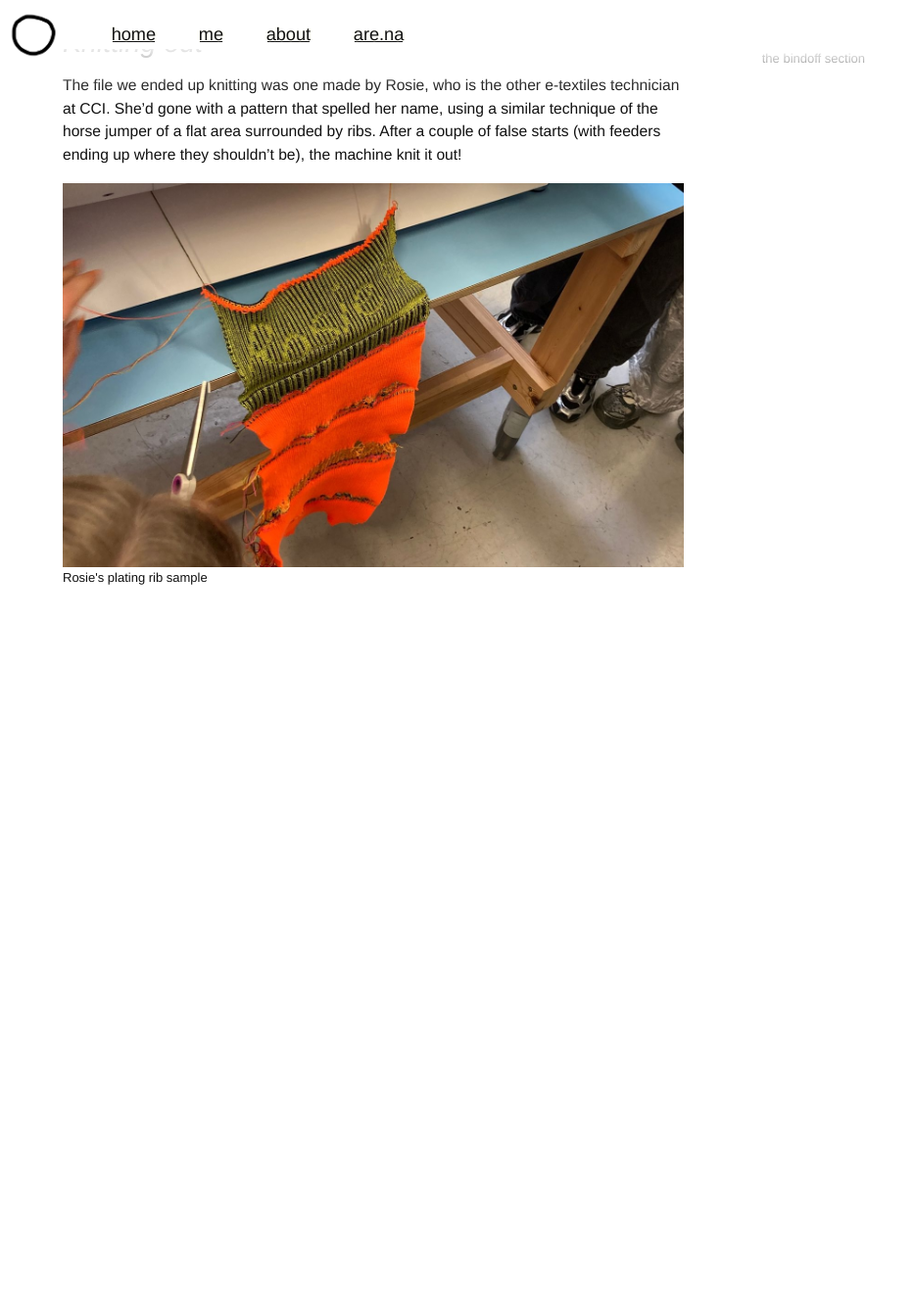
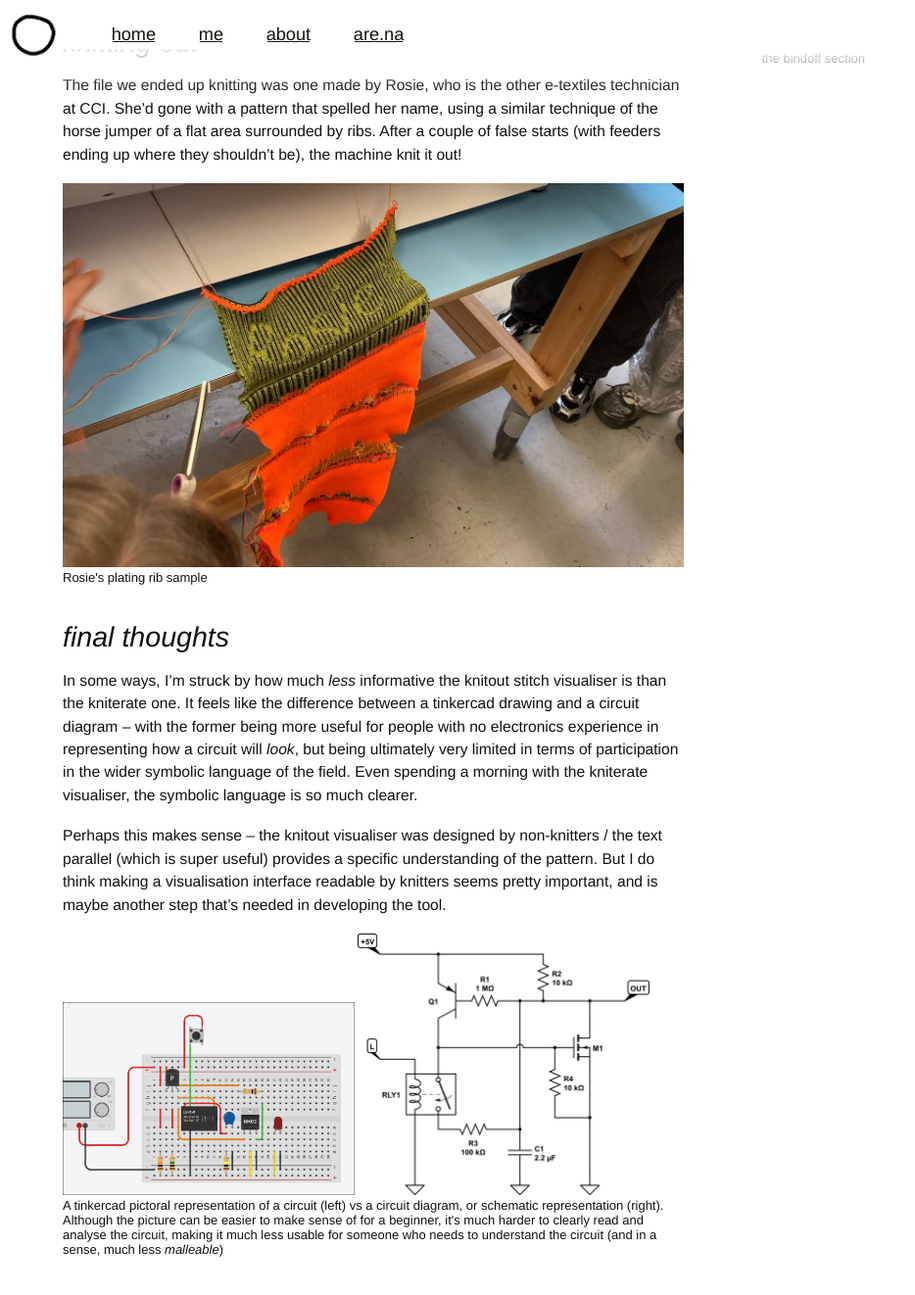
Before and after one commit to agnescameron/blog, a Jekyll site: the page built from _posts/2026-03-07-kniterate-notes.md, in a window 1280 px wide and 1400 px high, scrolled down 4704 px. Shown: the top 1322 px of the window at 98% size, without its empty margins (0-934 px from the left). Built offline with Jekyll 4.4.1, drawn with Linux system fonts in a browser that asks for light colours; before the commit the page ends 5418 px from its top, so only the background shows below that.

Commit message:
extended knit post

```diff
--- a/_posts/2026-03-07-kniterate-notes.md
+++ b/_posts/2026-03-07-kniterate-notes.md
@@ -120,7 +120,7 @@ You can see in this sample that adjacent transfers take place over multiple rows
 
 The last part of making a pattern is adding a bind off, and going through the checks process. The checks will highlight things like, for example, the bindoff starting on the wrong side (it will throw this error by saying the 'float' is too long -- as the carriage has to jump from one side to another). The bindoff itself looks like a huge triangle, but it's similar to the transfers in that it's just moving and binding off one stitch per row -- the end result is just a neatly knit straight line.
 
-## Knitting out
+## knitting out
 
 The file we ended up knitting was one made by Rosie, who is the other e-textiles technician at CCI. She'd gone with a pattern that spelled her name, using a similar technique of the horse jumper of a flat area surrounded by ribs. After a couple of false starts (with feeders ending up where they shouldn't be), the machine knit it out!
 
@@ -128,3 +128,19 @@ The file we ended up knitting was one made by Rosie, who is the other e-textiles
 	<img src="{{ '/img/kniterate/rosie-sample.jpeg' | prepend: site.baseurl }}"/>
 	Rosie's plating rib sample
 </figure>
+
+## final thoughts
+
+In some ways, I'm struck by how much *less* informative the knitout stitch visualiser is than the kniterate one. It feels like the difference between a tinkercad drawing and a circuit diagram -- with the former being more useful for people with no electronics experience in representing how a circuit will *look*, but being ultimately very limited in terms of participation in the wider symbolic language of the field. Even spending a morning with the kniterate visualiser, the symbolic language is so much clearer.
+
+Perhaps this makes sense -- the knitout visualiser was designed by non-knitters / the text parallel (which is super useful) provides a specific understanding of the pattern. But I do think making a visualisation interface readable by knitters seems pretty important, and is maybe another step that's needed in developing the tool.
+
+<figure>
+	<div class="subfig">
+		<img src="{{ '/img/kniterate/latching-tinkercad.png' | prepend: site.baseurl }}"/>
+	</div>
+	<div class="subfig">
+		<img src="{{ '/img/kniterate/latching-schematic.png' | prepend: site.baseurl }}"/>
+	</div><br>
+	<span class="mainnote">A tinkercad pictoral representation of a circuit (left) vs a circuit diagram, or schematic representation (right). Although the picture can be easier to make sense of for a beginner, it's much harder to clearly read and analyse the circuit, making it much less usable for someone who needs to understand the circuit (and in a sense, much less <i>malleable</i>)</span>
+</figure>
```
Also changed, not shown: img/kniterate/latching-schematic.png (added), img/kniterate/latching-tinkercad.png (added), 1 other file.
